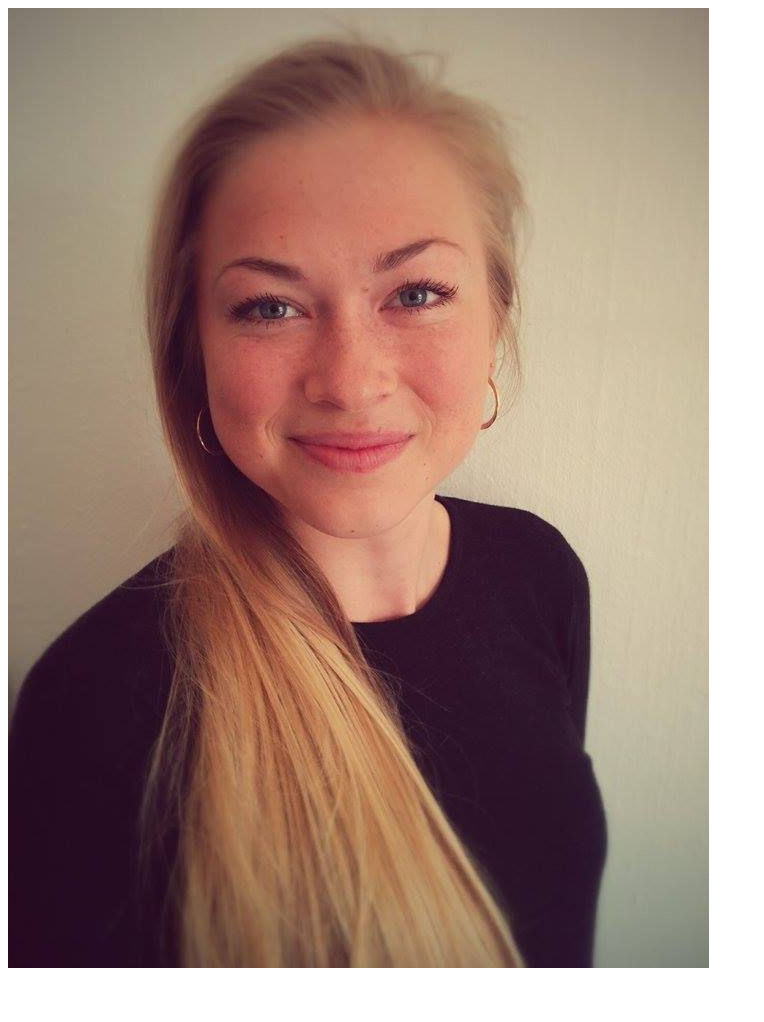
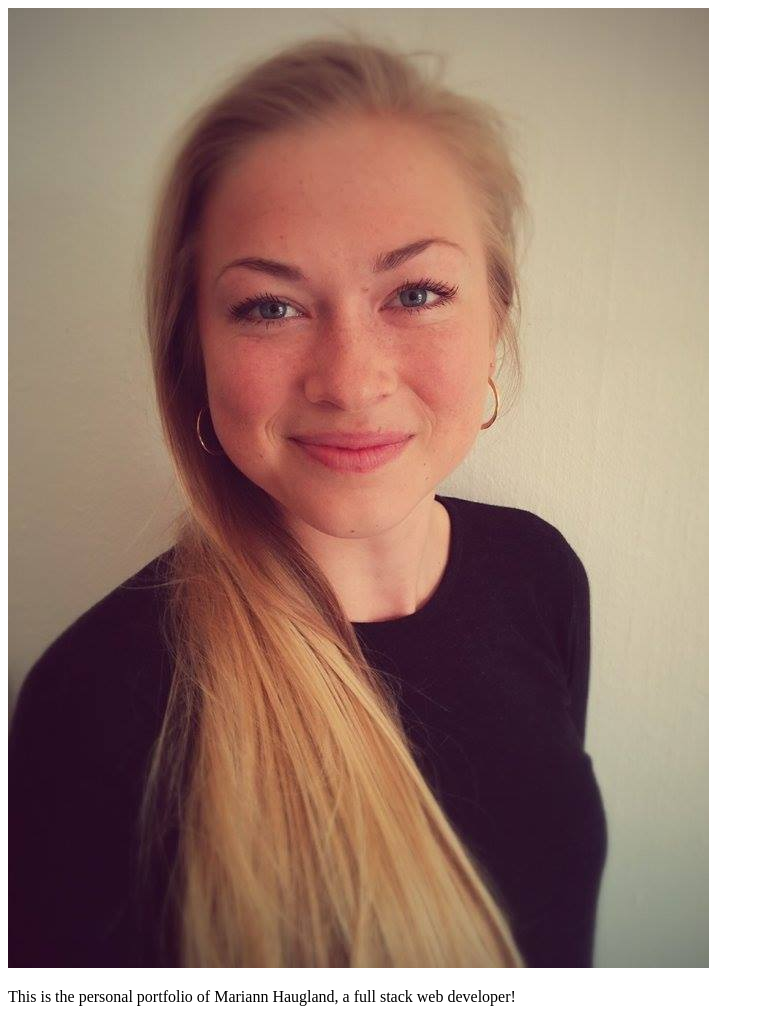
Before and after one commit to jheslop25/Portfolio-1, a plain HTML site: page index.html in a window 1280 px wide. Shown: the whole page, without its empty margins (0-764 px from the left). Before the commit the page ends 980 px from the top, so only its background shows below. Drawn offline with Linux system fonts and the light colour scheme.

Commit message:
added a quick description to Mariann's index.html

```diff
--- a/index.html
+++ b/index.html
@@ -9,6 +9,7 @@
 
 <body>
     <img src="mig.jpg" alt="Mariann">
+    <p>This is the personal portfolio of Mariann Haugland, a full stack web developer!</p>
 </body>
 
 </html>
```
